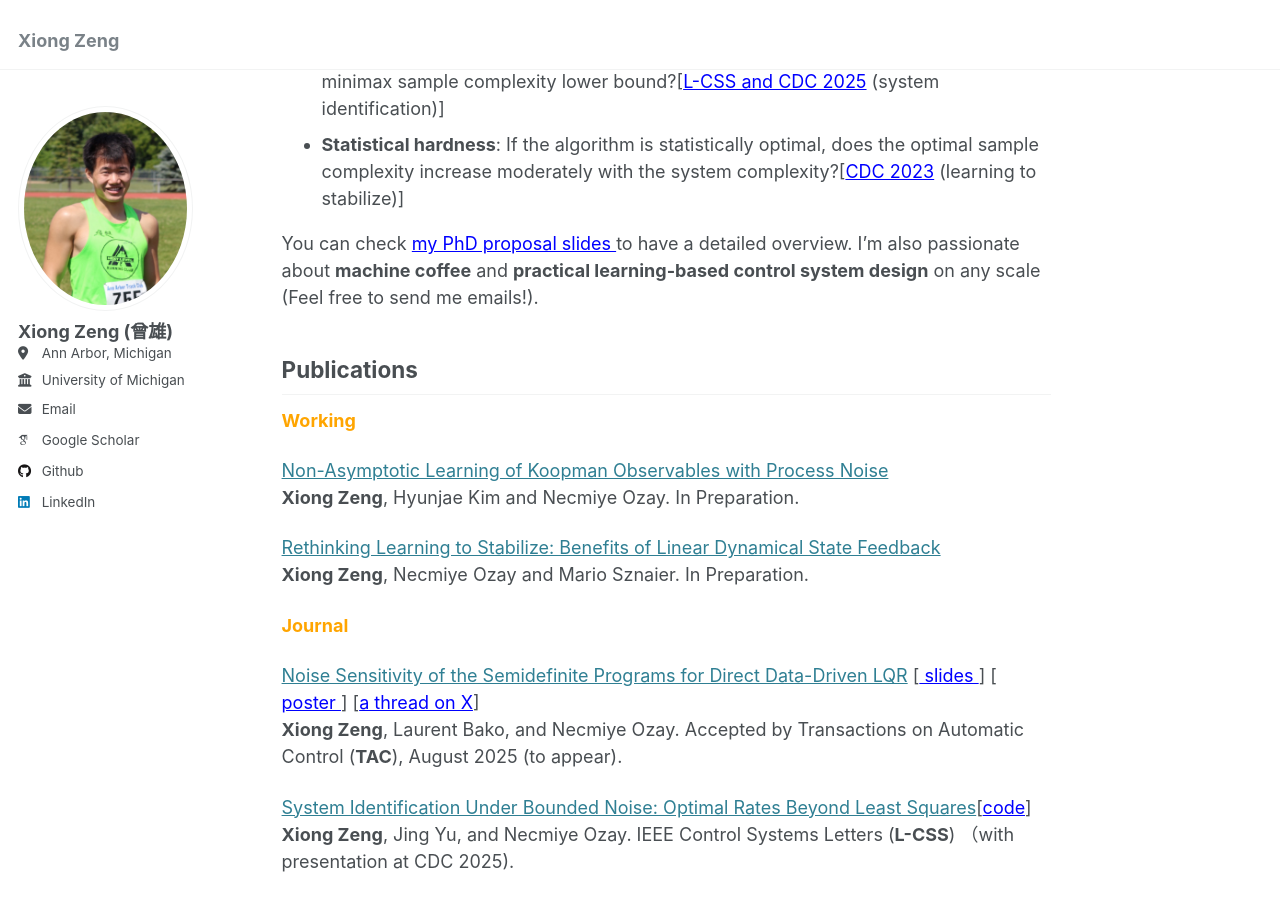
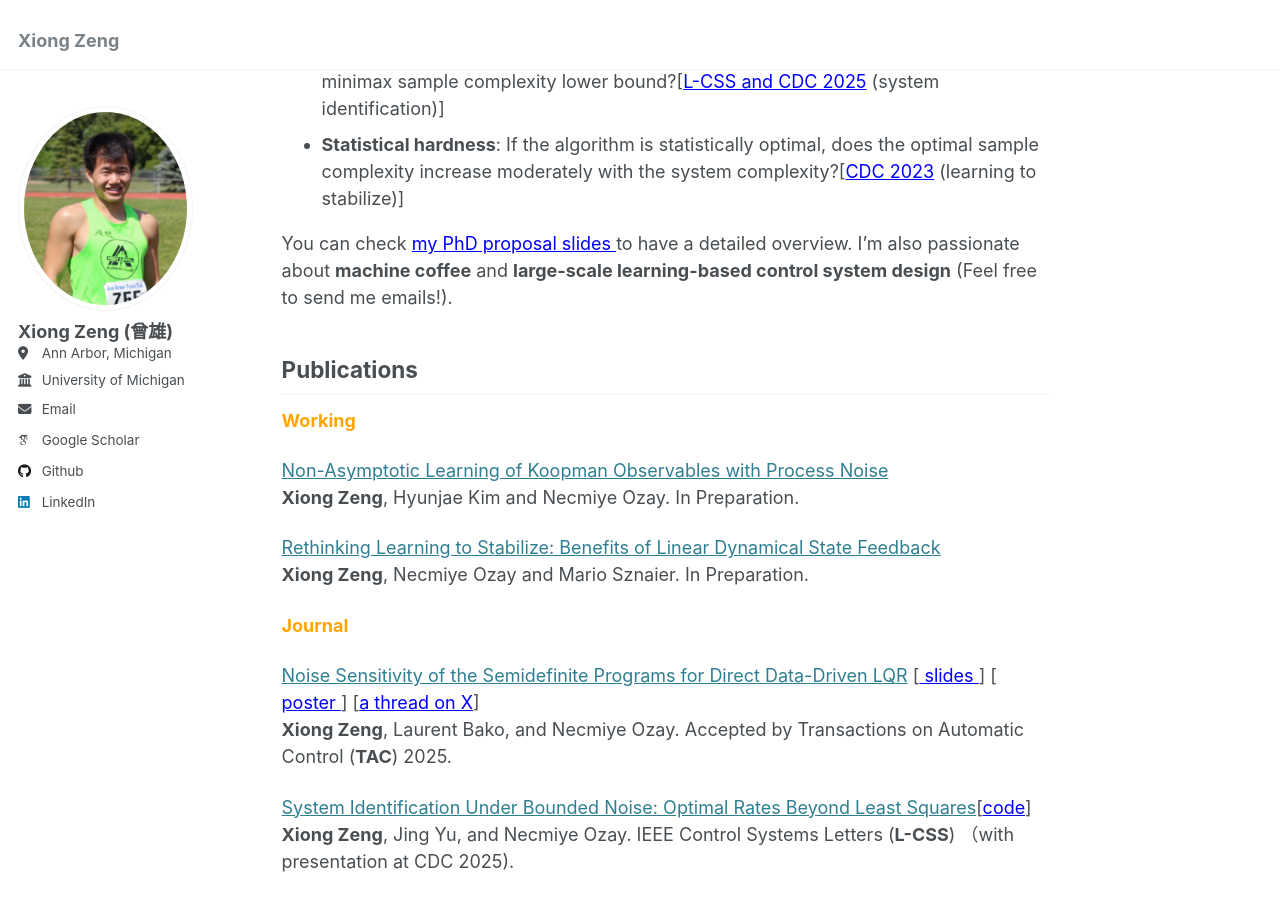
Before and after one commit to zengxiong111/zengxiong.github.io, a Jekyll site: the page built from _pages/about.md, in a window 1280 px wide and 900 px high, scrolled down 586 px. Built offline with Jekyll 4.4.1, drawn with Linux system fonts in a browser that asks for light colours; some web fonts are replaced.

Commit message:
Update about.md

```diff
--- a/_pages/about.md
+++ b/_pages/about.md
@@ -20,7 +20,7 @@ You can check <a href="https://github.com/zengxiong111/zengxiong.github.io/relea
    target="_blank"
    style="color: blue;">
 my PhD proposal slides
-</a> to have a detailed overview. I'm also passionate about **machine coffee** and **practical learning-based control system design** on any scale (Feel free to send me emails!).
+</a> to have a detailed overview. I'm also passionate about **machine coffee** and **large-scale  learning-based control system design** (Feel free to send me emails!).
 &nbsp;
 ## Publications
 
@@ -51,7 +51,7 @@ slides
 poster
 </a>]
  [<a href="https://x.com/necozay/status/1885844662381879360" style="color: blue;" target="_blank">a thread on X</a>]<br>
-**Xiong Zeng**, Laurent Bako, and Necmiye Ozay. Accepted by Transactions on Automatic Control (**TAC**), August 2025 (to appear).
+**Xiong Zeng**, Laurent Bako, and Necmiye Ozay. Accepted by Transactions on Automatic Control (**TAC**) 2025.
 
  [System Identification Under Bounded Noise: Optimal Rates Beyond Least Squares](https://arxiv.org/abs/2503.16817)[<a href="https://github.com/jy-cds/Bounded-Noise-SysID-Minimax-Lowerbound" style="color: blue;" target="_blank">code</a>]<br>
 **Xiong Zeng**, Jing Yu, and Necmiye Ozay. IEEE Control Systems Letters (**L-CSS**) （with presentation at CDC 2025).
```
